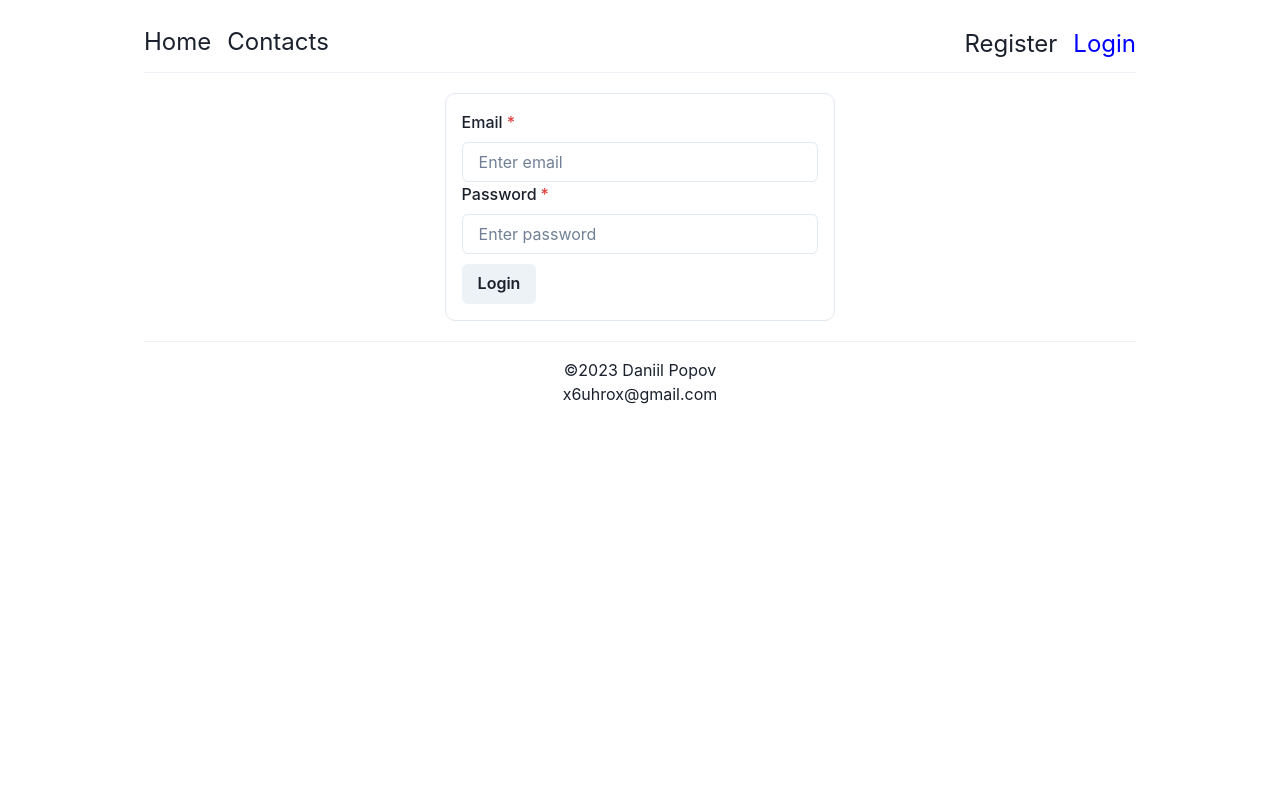
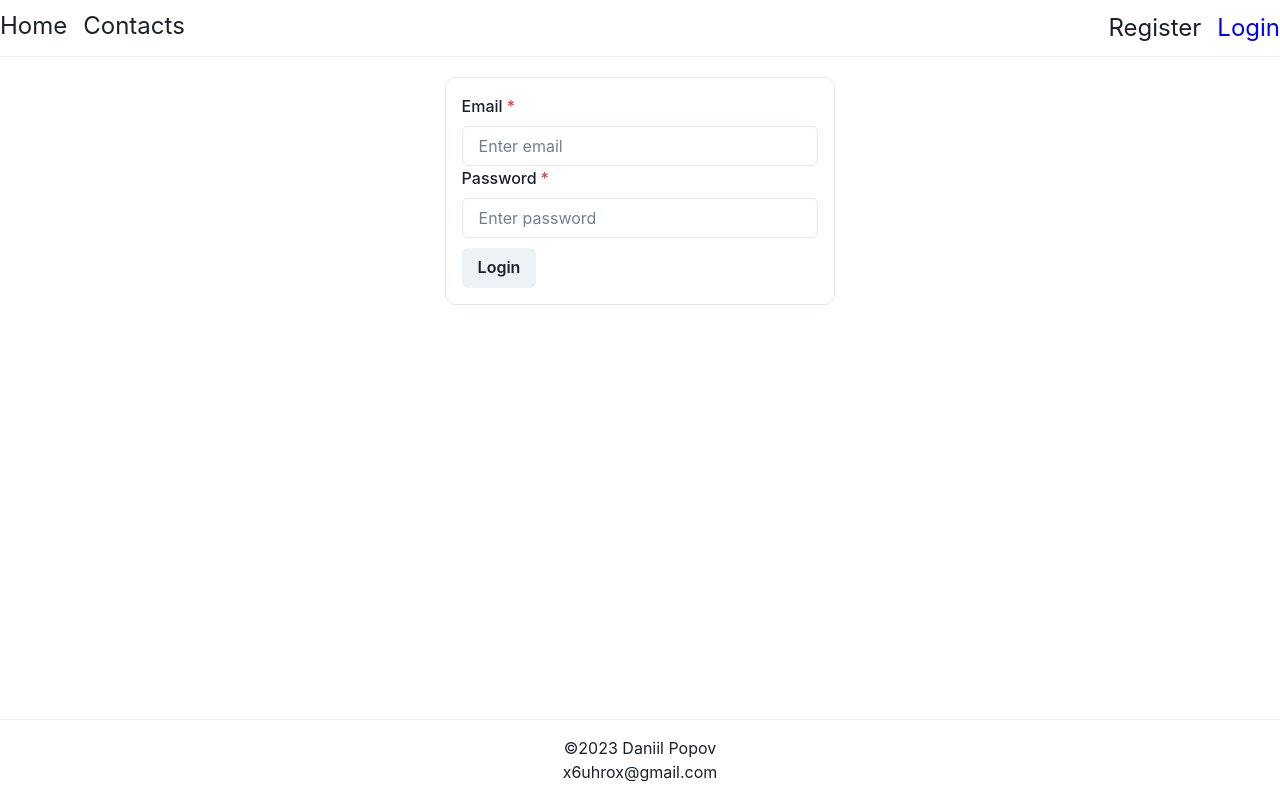
Before and after one commit to DaniilPopov0809/goit-react-hw-08-phonebook, a React (Create React App) app: page /goit-react-hw-08-phonebook/login in a window 1280 px wide. Built offline with nearby package versions, Linux system fonts and the light colour scheme.

Commit message:
FIX: main

```diff
--- a/src/components/Layout/Layout.jsx
+++ b/src/components/Layout/Layout.jsx
@@ -1,4 +1,11 @@
-import { Box, Center, Container, Divider, Flex, Text, Link } from '@chakra-ui/react';
+import {
+  Box,
+  Center,
+  Divider,
+  Flex,
+  Text,
+  Link,
+} from '@chakra-ui/react';
 import AppBar from '../AppBar/AppBar';
 import { Suspense } from 'react';
 import { Outlet } from 'react-router-dom';
@@ -6,12 +13,16 @@ import { Spinner } from '@chakra-ui/react';
 
 const Layout = () => {
   return (
-    <Flex justifyContent="center" alignItems="center">
-      <Container maxW="container.lg" p={4}>
+    <Flex
+      justifyContent="center"
+      alignItems="stretch"
+      minHeight="100vh"
+      flexDirection="column"
+    >
+      <Box as="main" flex="1">
         <AppBar />
         <Divider marginBottom={5} />
-        <Box as="main">
-          <Flex justifyContent="center" alignContent="center">
+        <Flex justifyContent="center" alignContent="center" flex="1">
           <Center>
             <Suspense
               fallback={
@@ -29,14 +40,19 @@ const Layout = () => {
           </Center>
         </Flex>
       </Box>
-        <Divider marginTop={5} />
-        <Box as='footer' p={4}>
-          <Flex justifyContent='center' alignItems='center' flexDirection='column'>
-          <Text as='p'>©2023 Daniil Popov</Text>
-          <Link href="mailto:x6uhrox@gmail.com" _hover={{ color: 'blue' }}>x6uhrox@gmail.com</Link>
+      <Divider />
+      <Box as="footer" p={4}>
+        <Flex
+          justifyContent="center"
+          alignItems="center"
+          flexDirection="column"
+        >
+          <Text as="p">©2023 Daniil Popov</Text>
+          <Link href="mailto:x6uhrox@gmail.com" _hover={{ color: 'blue' }}>
+            x6uhrox@gmail.com
+          </Link>
         </Flex>
       </Box>
-      </Container>
     </Flex>
   );
 };
```
Lines whose indentation alone changed are shown as unchanged.
